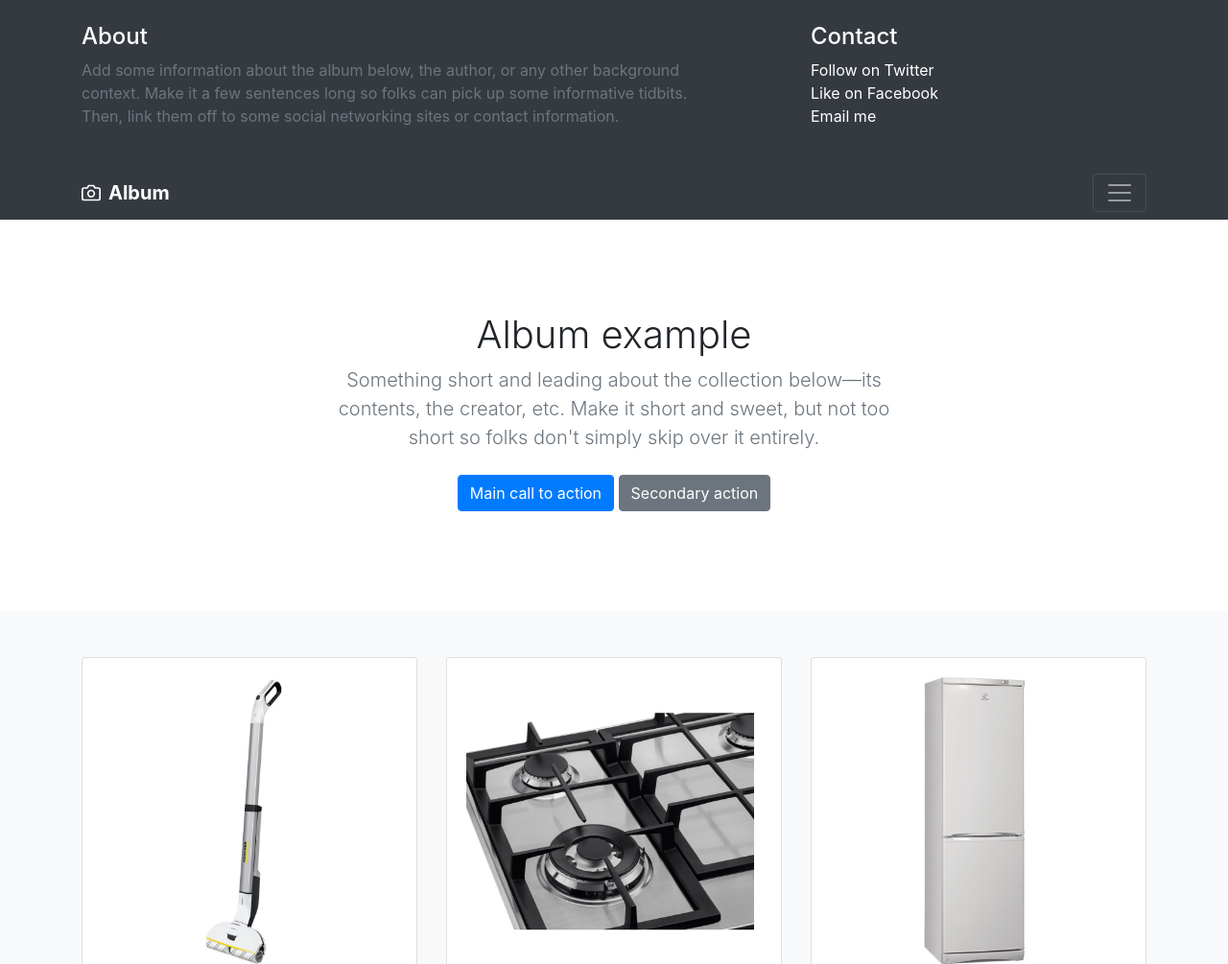
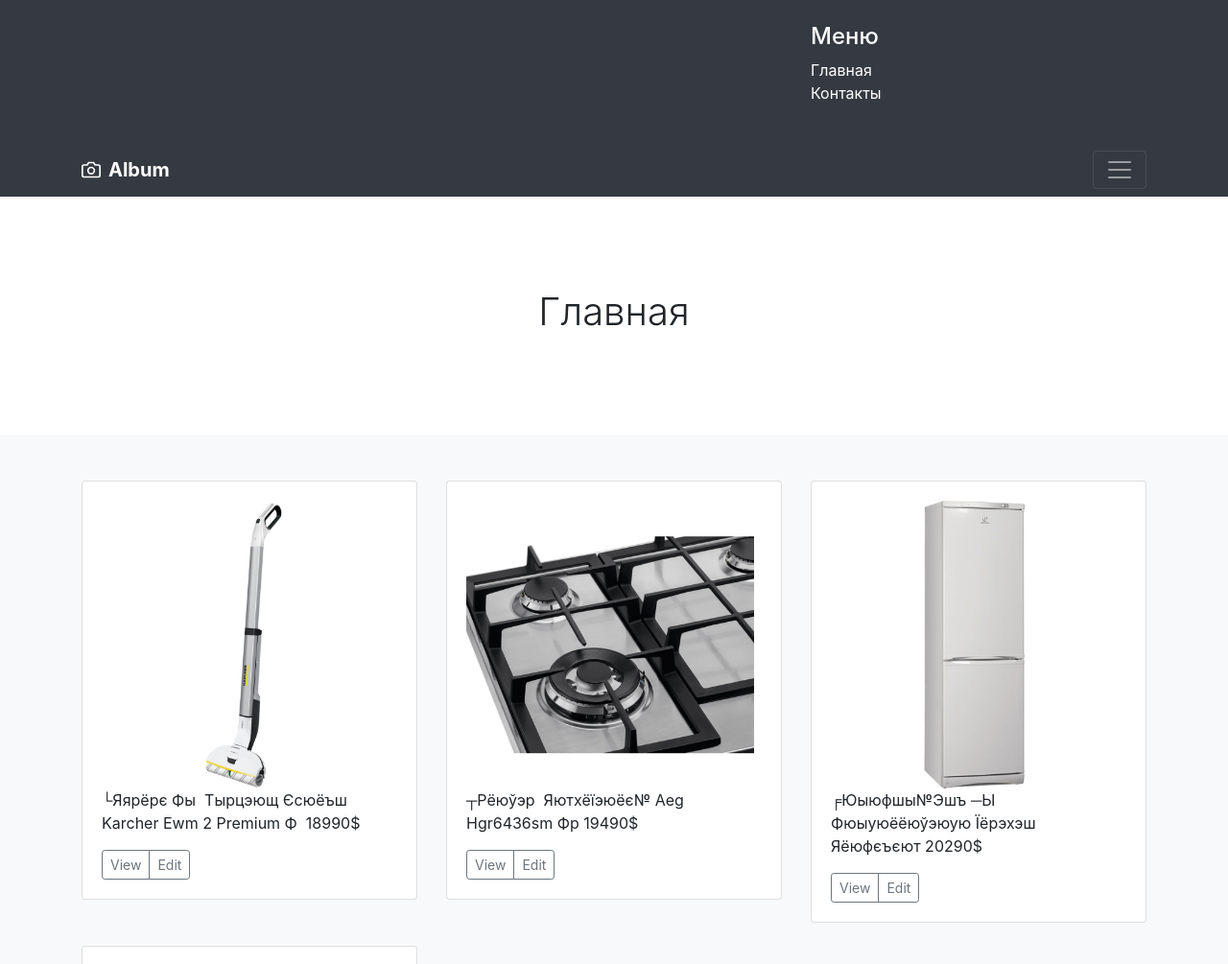
Before and after one commit to IngAivar/ORM_in_Django_20.1, a Django app: page / in a window 1280 px wide, after a click that opens the changed part. Shown: the top 1005 px of the page at 96% size. Run offline with Django 4.2, Linux system fonts and the light colour scheme; data comes from the database, SQL or seed files in the repository; some libraries are stand-ins or nearby versions.

Commit message:
applying sub_templates

```diff
--- a/catalog/templates/catalog/base.html
+++ b/catalog/templates/catalog/base.html
@@ -8,7 +8,7 @@
           content="Пример на bootstrap 4: Простой одностраничный шаблон для фотогалереи, портфолио и многого другого. Версия v4.0.0">
     <meta name="author" content="">
 
-    <title>Альбом | Album example for Bootstrap (BS 4.0)</title>
+    <title>{{ title }}</title>
 
     <!-- Bootstrap core CSS -->
     <link href="{% static 'css/bootstrap.min.css'%}" rel="stylesheet">
@@ -25,19 +25,8 @@
         <div class="container">
             <div class="row">
                 <div class="col-sm-8 col-md-7 py-4">
-                    <h4 class="text-white">About</h4>
-                    <p class="text-muted">Add some information about the album below, the author, or any other
-                        background context. Make it a few sentences long so folks can pick up some informative tidbits.
-                        Then, link them off to some social networking sites or contact information.</p>
                 </div>
-                <div class="col-sm-4 offset-md-1 py-4">
-                    <h4 class="text-white">Contact</h4>
-                    <ul class="list-unstyled">
-                        <li><a href="#" class="text-white">Follow on Twitter</a></li>
-                        <li><a href="#" class="text-white">Like on Facebook</a></li>
-                        <li><a href="#" class="text-white">Email me</a></li>
-                    </ul>
-                </div>
+                {% include 'catalog/includes/icn_catalog_menu.html' %}
             </div>
         </div>
     </div>
@@ -63,13 +52,7 @@
 
     <section class="jumbotron text-center">
         <div class="container">
-            <h1 class="jumbotron-heading">Album example</h1>
-            <p class="lead text-muted">Something short and leading about the collection below—its contents, the creator,
-                etc. Make it short and sweet, but not too short so folks don't simply skip over it entirely.</p>
-            <p>
-                <a href="/" class="btn btn-primary my-2">Main call to action</a>
-                <a href="/contacts/" class="btn btn-secondary my-2">Secondary action</a>
-            </p>
+            <h1 class="jumbotron-heading">{{ title }}</h1>
         </div>
     </section>
 
--- /dev/null
+++ b/catalog/templates/catalog/includes/icn_catalog_menu.html
@@ -0,0 +1,7 @@
+<div class="col-sm-4 offset-md-1 py-4">
+    <h4 class="text-white">Меню</h4>
+    <ul class="list-unstyled">
+        <li><a href="{% url 'catalog:home' %}" class="text-white">Главная</a></li>
+        <li><a href="{% url 'catalog:contacts' %}" class="text-white">Контакты</a></li>
+    </ul>
+</div>
--- a/catalog/urls.py
+++ b/catalog/urls.py
@@ -1,9 +1,12 @@
 
 from django.urls import path
 
+from catalog.apps import CatalogConfig
 from catalog.views import home, contacts
 
+app_name = CatalogConfig.name
+
 urlpatterns = [
-    path('', home),
-    path('contacts/', contacts),
+    path('', home, name='home'),
+    path('contacts/', contacts, name='contacts'),
 ]
--- a/catalog/views.py
+++ b/catalog/views.py
@@ -6,11 +6,16 @@ from catalog.models import Product
 def home(request):
     product_list = Product.objects.all()
     context = {
-        'object_list': product_list
+        'object_list': product_list,
+        'title': 'Главная'
     }
 
     return render(request, 'catalog/home.html', context)
 
 
 def contacts(request):
-    return render(request, 'catalog/contacts.html')
+    context = {
+        'title': 'Контакты'
+    }
+
+    return render(request, 'catalog/contacts.html', context)
--- a/config/urls.py
+++ b/config/urls.py
@@ -21,5 +21,5 @@ from django.urls import path, include
 
 urlpatterns = [
     path('admin/', admin.site.urls),
-    path('', include('catalog.urls'))
+    path('', include('catalog.urls', namespace='catalog'))
 ] + static(settings.MEDIA_URL, document_root=settings.MEDIA_ROOT)
```
